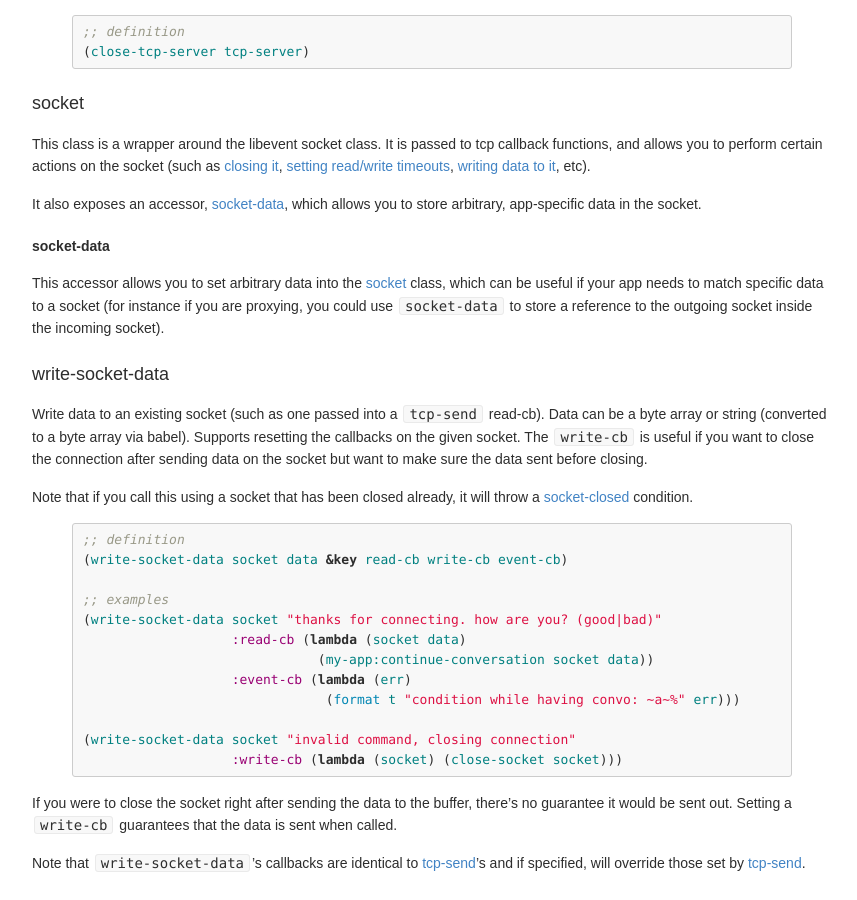
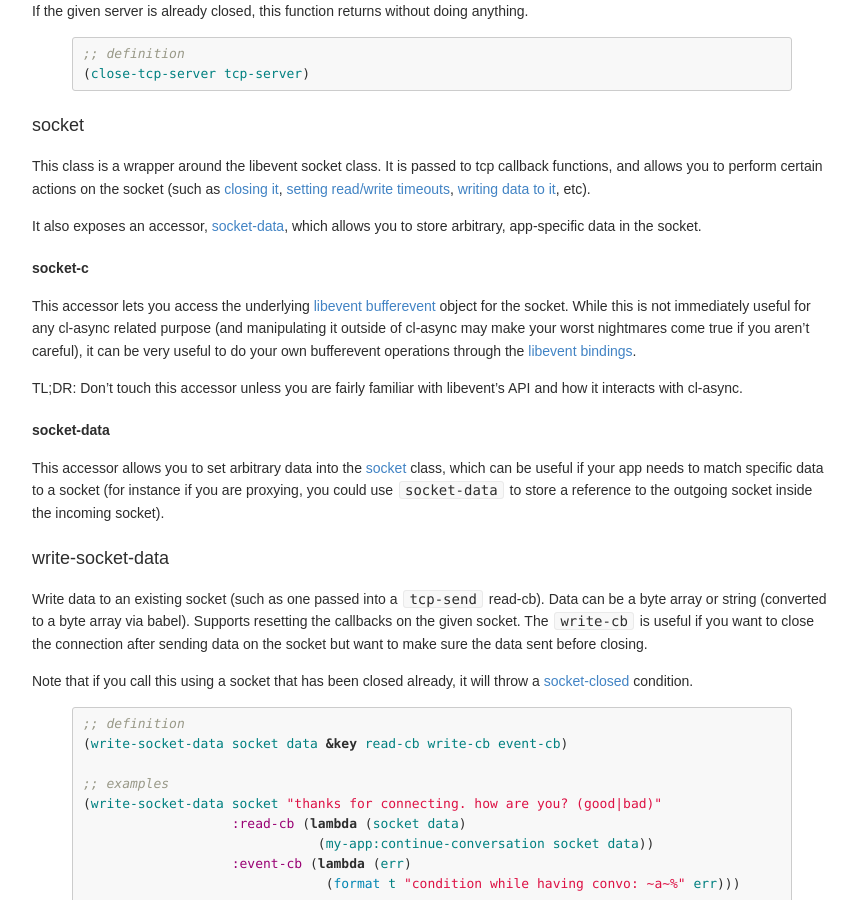
Before and after one commit to orthecreedence/cl-async, a Jekyll site: the page built from tcp.md, in a window 1280 px wide and 900 px high, scrolled down 2605 px. Shown: the whole window, without its empty margins (208-1065 px from the left). Built offline with Jekyll 4.4.1, drawn with Linux system fonts in a browser that asks for light colours; Markdown is read by kramdown in place of the engine named in the settings.

Commit message:
adding socket-c accessor documentation

```diff
--- a/tcp.md
+++ b/tcp.md
@@ -13,6 +13,7 @@ while using the TCP system.
 - [tcp-server](#tcp-server) _function_
 - [close-tcp-server](#close-tcp-server)
 - [socket](#socket) _class_
+  - [socket-c](#socket-c) _accessor_
   - [socket-data](#socket-data) _accessor_
 - [write-socket-data](#write-socket-data) _function_
 - [set-socket-timeouts](#set-socket-timeouts) _function_
@@ -172,6 +173,17 @@ callback functions, and allows you to perform certain actions on the socket
 
 It also exposes an accessor, [socket-data](#socket-data), which allows you to
 store arbitrary, app-specific data in the socket.
+
+<a id="socket-c"></a>
+##### socket-c
+This accessor lets you access the underlying [libevent bufferevent](http://www.wangafu.net/~nickm/libevent-book/Ref6_bufferevent.html)
+object for the socket. While this is not immediately useful for any cl-async
+related purpose (and manipulating it outside of cl-async may make your worst
+nightmares come true if you aren't careful), it can be very useful to do your
+own bufferevent operations through the [libevent bindings](https://github.com/orthecreedence/cl-libevent2).
+
+TL;DR: Don't touch this accessor unless you are fairly familiar with libevent's
+API and how it interacts with cl-async.
 
 <a id="socket-data"></a>
 ##### socket-data
```
